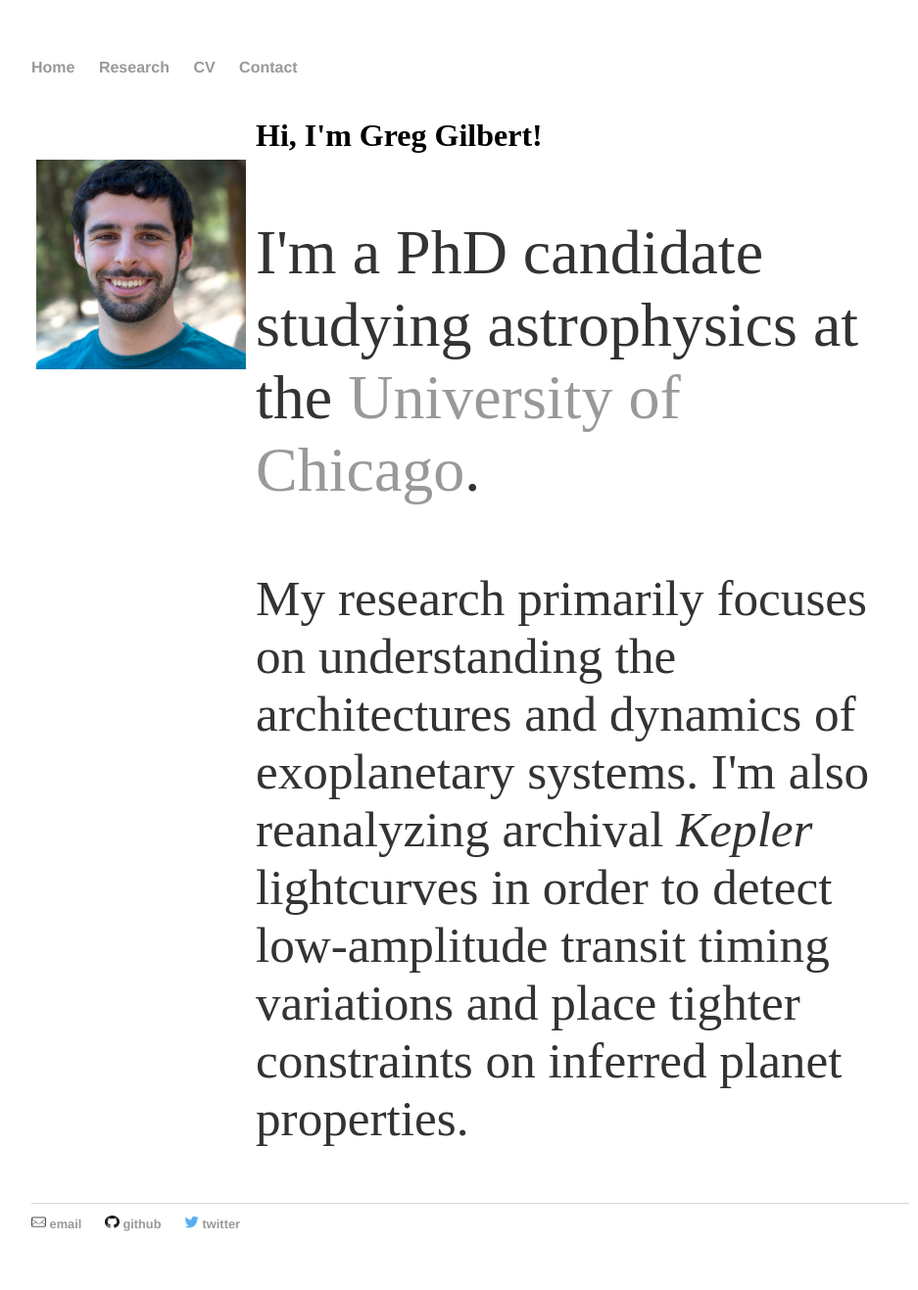
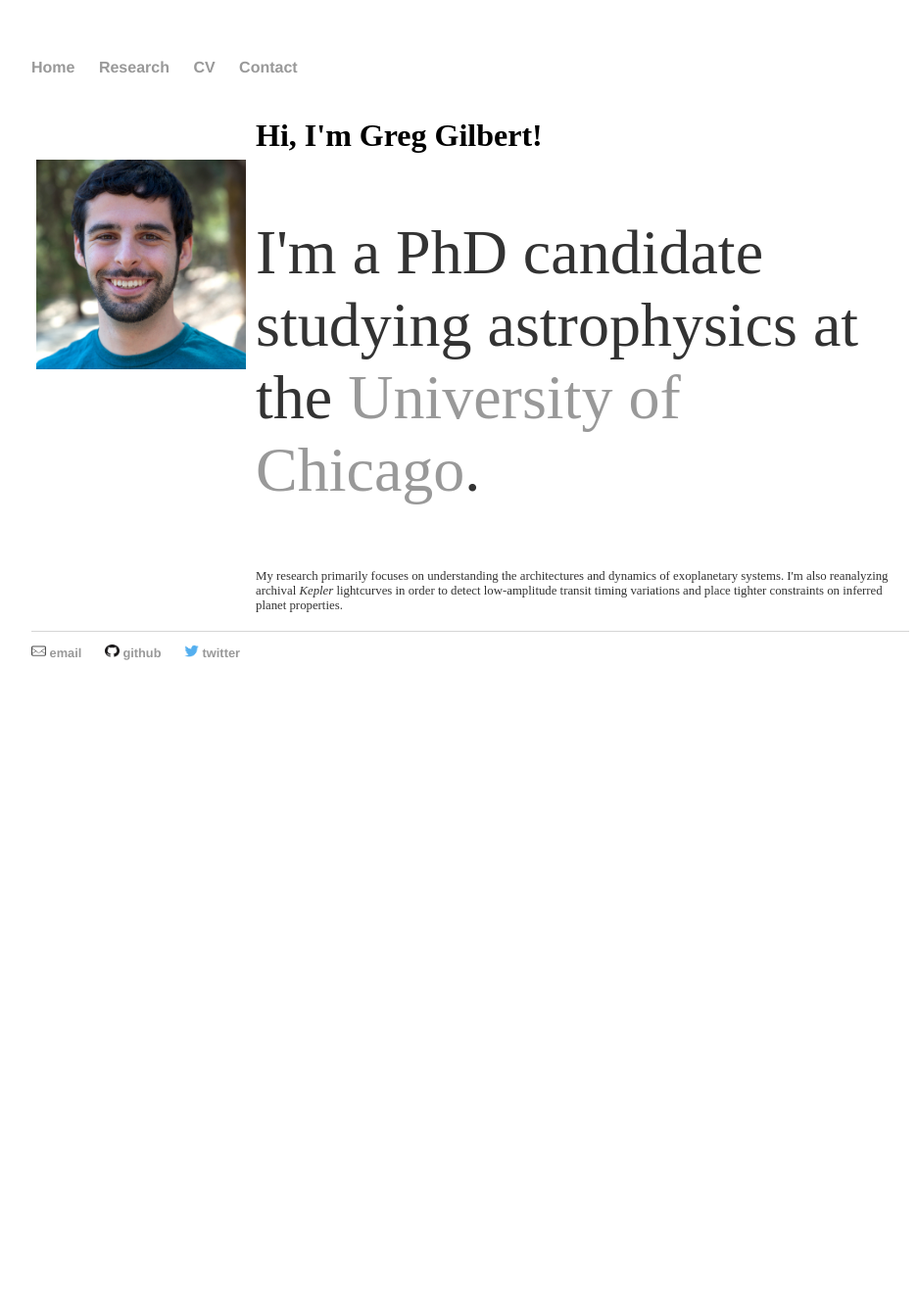
Before and after one commit to gjgilbert/gjgilbert.github.io, a Jekyll site: the page built from index.html, in a window 1280 px wide. Shown: the whole page at 98% size, without its empty margins (160-1097 px from the left). Built offline with Jekyll 4.4.1, drawn with Linux system fonts in a browser that asks for light colours; after the commit the page ends 900 px from its top, so only the background shows below that.

Commit message:
Update index.html

```diff
--- a/index.html
+++ b/index.html
@@ -45,7 +45,7 @@ title: Greg Gilbert
 	  <div class="column right">
 	    <h1>Hi, I'm Greg Gilbert!</h1>
 	    <p>I'm a PhD candidate studying astrophysics at the <a href="https://astrophysics.uchicago.edu/">University of Chicago</a>.</p>
-	    <p style="font-size:4vw">My research primarily focuses on understanding the architectures and dynamics of exoplanetary systems. I'm also reanalyzing archival <em>Kepler</em> lightcurves in order to detect low-amplitude transit timing variations and place tighter constraints on inferred planet properties.</p>
+	    <p style="font-size:1vw">My research primarily focuses on understanding the architectures and dynamics of exoplanetary systems. I'm also reanalyzing archival <em>Kepler</em> lightcurves in order to detect low-amplitude transit timing variations and place tighter constraints on inferred planet properties.</p>
 	  </div>
 	</div>
 </body>
```
